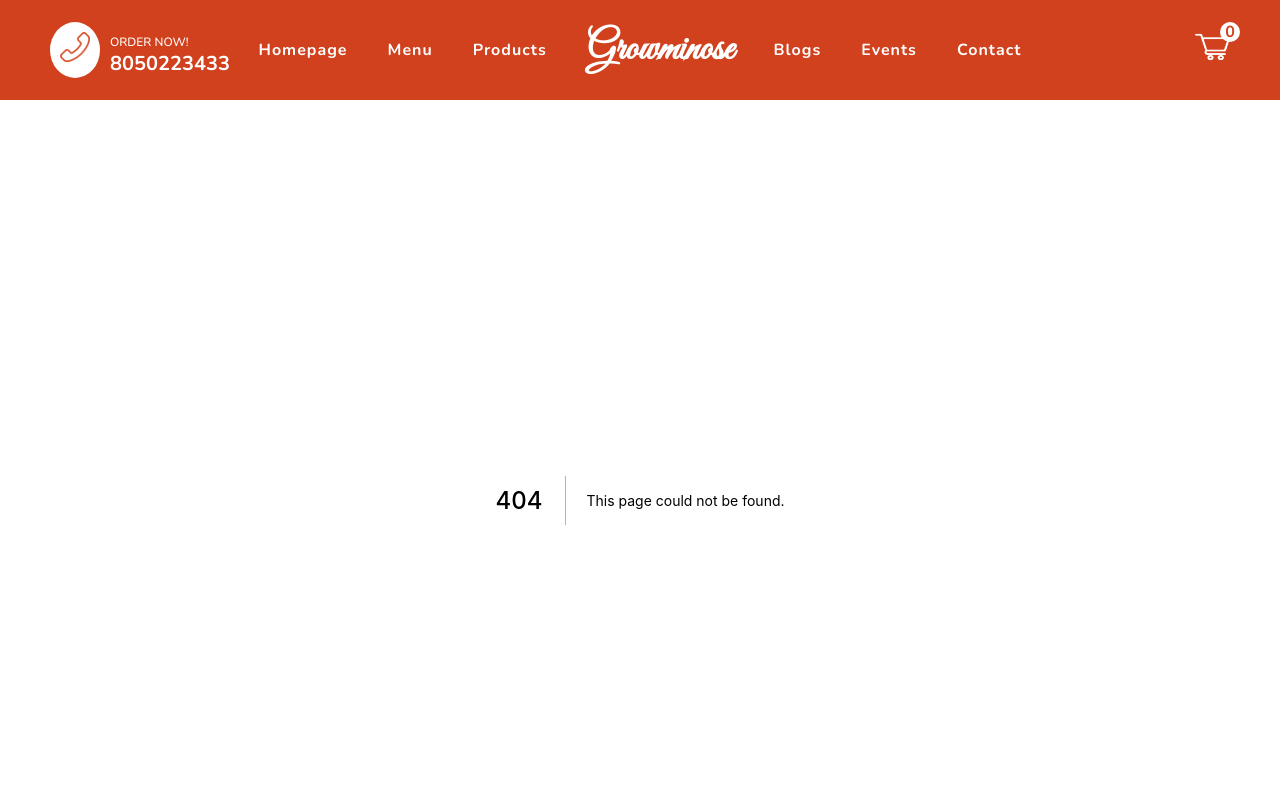
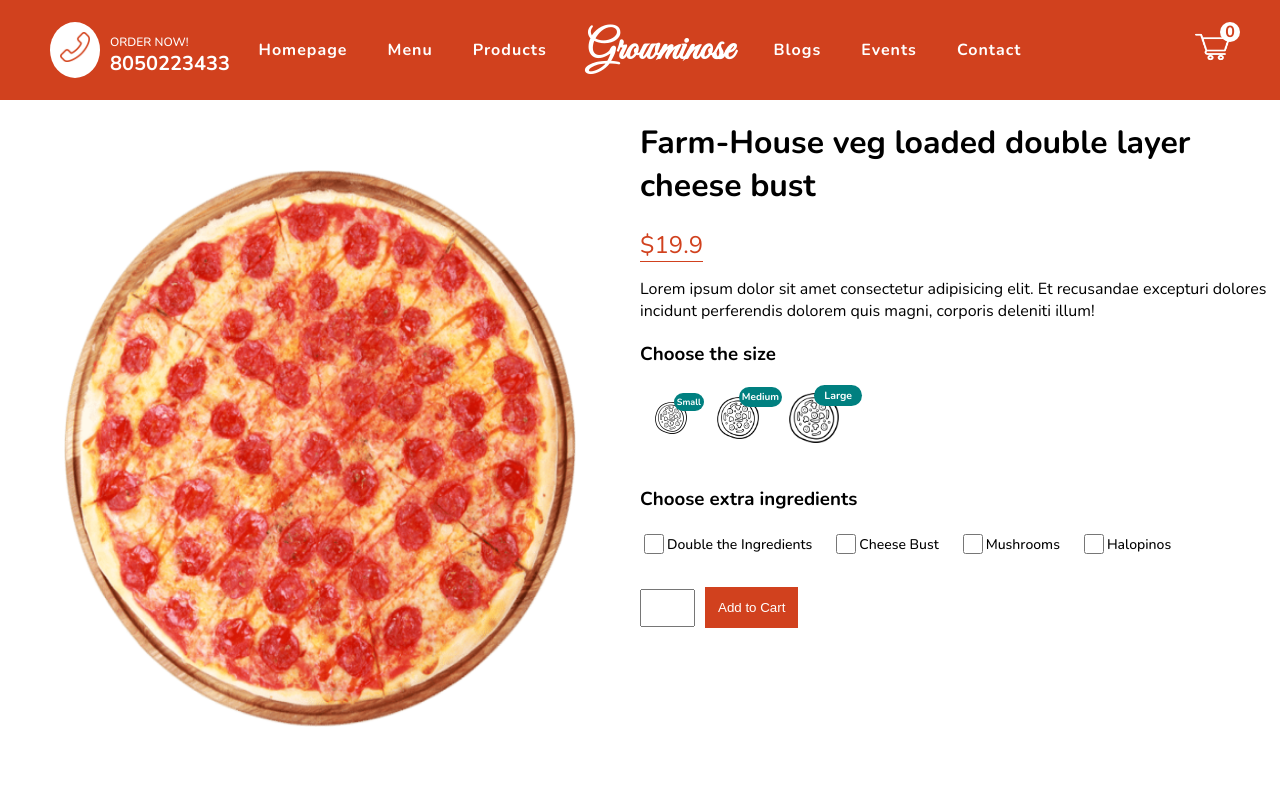
Before and after one commit to ChandanPk/pizza-delivery-app, a Next.js app: page /product/1 in a window 1280 px wide. Before the commit this address had no page. Shown: the top 800 px of the page. Built offline with nearby package versions, Linux system fonts and the light colour scheme.

Commit message:
create Product page

```diff
--- /dev/null
+++ b/pages/product/[id].js
@@ -0,0 +1,80 @@
+import Image from 'next/image';
+import { useState } from 'react';
+import styles from '../../styles/Product.module.css'
+
+const Product = () => {
+
+    const [prise, setPrise] = useState(0);
+
+    const pizza = {
+        id: 1,
+        img: '/img/pizza.png',
+        name: 'Farm-House veg loaded double layer cheese bust',
+        price: [19.9, 22.5, 25.9],
+        desc: "Lorem ipsum dolor sit amet consectetur adipisicing elit. Non repellat ullam cum!"
+    }
+
+    return (
+        <div className={styles.container}>
+
+            <div className={styles.item}>
+                <div className={styles.imgContainer}>
+                    <Image src={pizza.img} layout='fill' />
+                </div>
+            </div>
+
+
+            <div className={styles.item}>
+                <h1 className={styles.title}>{pizza.name}</h1>
+                <span className={styles.prize}>${pizza.price[prise]}</span>
+                <p className={styles.desc}>Lorem ipsum dolor sit amet consectetur adipisicing elit. Et recusandae excepturi dolores incidunt perferendis dolorem quis magni, corporis deleniti illum!</p>
+                <h3>Choose the size</h3>
+                <div className={styles.sizes}>
+                    <div className={styles.size} onClick={() => setPrise(0)}>
+                        <p className={styles.sizing1}>Small</p>
+                        <Image src='/img/size.png' layout='fill' />
+                    </div>
+                    <div className={styles.size} onClick={() => setPrise(1)}>
+                        <p className={styles.sizing2}>Medium</p>
+                        <Image src='/img/size.png' layout='fill' />
+                    </div>
+                    <div className={styles.size} onClick={() => setPrise(2)}>
+                        <p className={styles.sizing3}>Large</p>
+                        <Image src='/img/size.png' layout='fill' />
+                    </div>
+                </div>
+
+                <h3 className={styles.choose}>Choose extra ingredients</h3>
+                <div className={styles.options}>
+                    <div className={styles.option}>
+                        <input type="checkbox" name='double' id='double' className={styles.checkbox} />
+                        <label htmlFor="double">Double the Ingredients</label>
+                    </div>
+
+                    <div className={styles.option}>
+                        <input type="checkbox" name='cheesbust' id='cheesbust' className={styles.checkbox} />
+                        <label htmlFor="cheesbust">Cheese Bust</label>
+                    </div>
+
+                    <div className={styles.option}>
+                        <input type="checkbox" name='mushrooms' id='mushrooms' className={styles.checkbox} />
+                        <label htmlFor="mushrooms">Mushrooms</label>
+                    </div>
+
+                    <div className={styles.option}>
+                        <input type="checkbox" name='halopinos' id='halopinos' className={styles.checkbox} />
+                        <label htmlFor="halopinos">Halopinos</label>
+                    </div>
+                </div>
+
+                <div className={styles.add}>
+                    <input type="Number" className={styles.quantity} />
+                    <button className={styles.addCartBtn}>Add to Cart</button>
+                </div>
+            </div>
+
+        </div>
+    );
+}
+
+export default Product;
--- /dev/null
+++ b/styles/Product.module.css
@@ -0,0 +1,142 @@
+.container {
+    height: calc(100vh - 100px);
+    width: 100%;
+    display: flex;
+    margin-bottom: 15rem;
+
+}
+
+.item {
+    flex: 1;
+    /* border: 2px dotted pink; */
+}
+
+.item:first-child {
+    height: 100%;
+    width: 100%;
+    display: flex;
+    justify-content: center;
+    align-items: center;
+}
+
+
+.imgContainer {
+    height: 80%;
+    width: 80%;
+    position: relative;
+}
+
+.sizes {
+    display: flex;
+    /* width: 230px; */
+    /* justify-content: space-between; */
+    align-items: center;
+    margin-top: -7px;
+    margin-bottom: 28px;
+}
+
+.prize {
+    font-size: 24px;
+    color: #d1411e;
+    display: inline-block;
+    border-bottom: 1px solid #d1411e;
+    /* padding-bottom: 2px; */
+}
+
+.size {
+    position: relative;
+    width: 50px;
+    height: 50px;
+    margin: 15px;
+}
+
+.size:hover {
+    cursor: pointer;
+
+}
+
+.size:nth-child(1) {
+    width: 32px;
+    height: 32px;
+}
+
+.size:nth-child(2) {
+    width: 42px;
+    height: 42px;
+}
+
+.size:nth-child(3) {
+    width: 50px;
+    height: 50px;
+}
+
+.sizing1, .sizing2, .sizing3 {
+    /* font-size: 13px; */
+    font-weight: bold;
+    background-color: teal;
+    position: absolute;
+    /* bottom: ; */
+    color: #fff;
+    z-index: 1;
+    padding: 3px;
+    border-radius: 20px;
+}
+
+.sizing1 {
+    font-size: 9px;
+    top: -18px;
+    right: -17px;
+}
+
+.sizing2 {
+    font-size: 10px;
+    top: -20px;
+    right: -23px;
+}
+
+.sizing3 {
+    font-size: 10.5px;
+    top: -19px;
+    right: -23px;
+    padding: 3px 10px;
+}
+
+.options {
+    font-size: 14px;
+    display: flex;
+    margin-bottom: 30px;
+    align-items: center;
+    font-weight: 500;
+}
+
+.option {
+    margin-right: 20px;
+    display: flex;
+    align-items: center;
+}
+
+.checkbox {
+    width: 20px;
+    height: 20px;
+}
+
+.add {
+    display: flex;
+    align-items: center;
+}
+
+.quantity {
+    /* display: inline-block; */
+    width: 55px;
+    height: 38px;
+    outline: none;
+    margin-right: 10px;
+    /* padding: 3rem; */
+}
+
+.addCartBtn {
+    padding: 13px;
+    border: none;
+    background-color: #d1411e;
+    color: #fff;
+}
```
